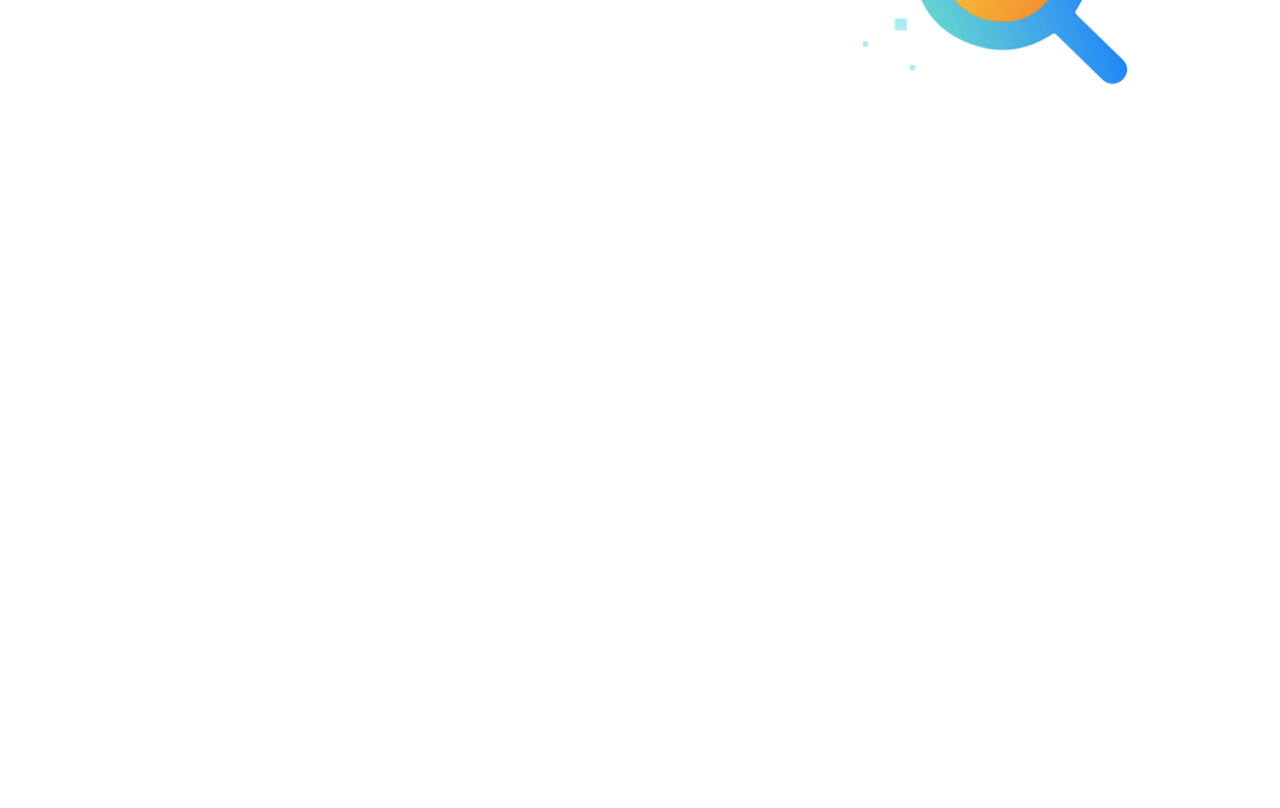
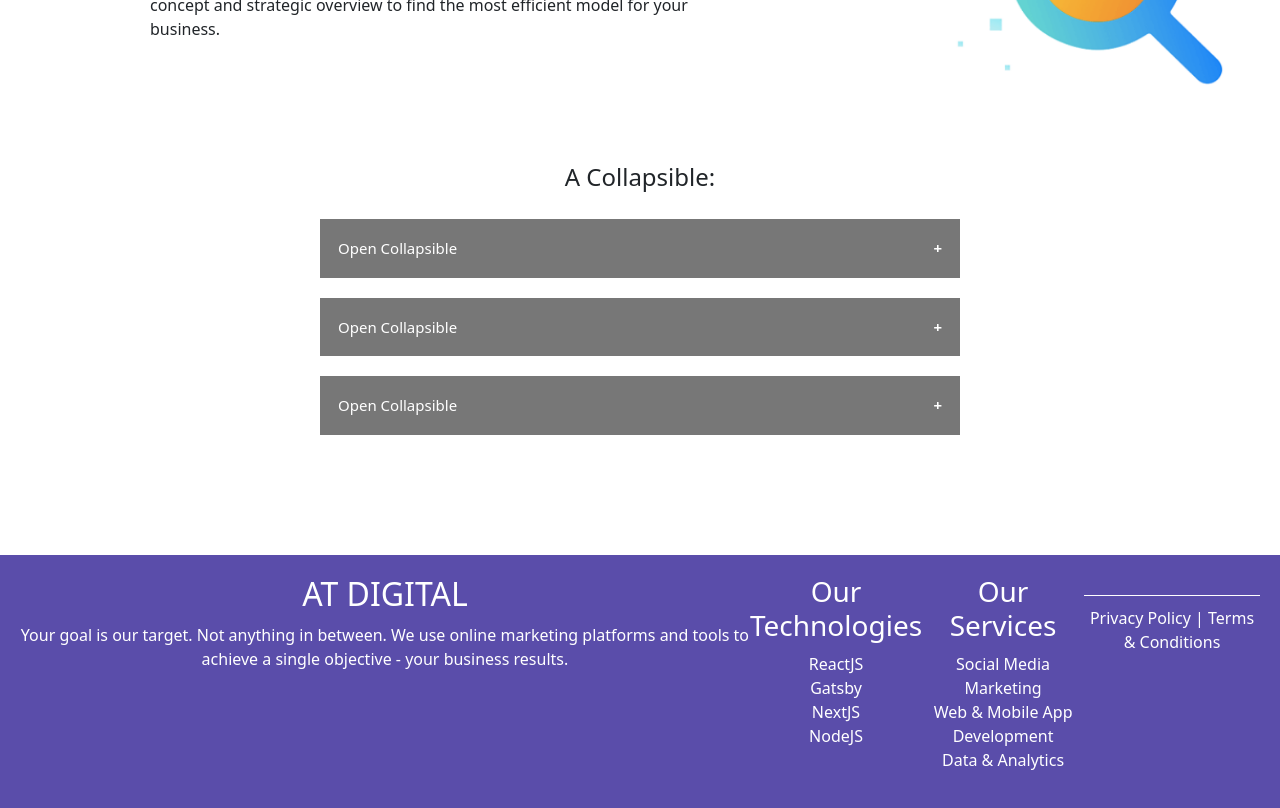
Before and after one commit to IT21284816/AT-Digital_React-Web-Page, a React (Create React App) app: page / in a window 1280 px wide. Shown: the part 1620-2428 px from the top of the page. Before the commit the page ends 1759 px from the top, so only its background shows below. Built offline with nearby package versions, Linux system fonts and the light colour scheme.

Commit message:
initial commit

```diff
--- a/package.json
+++ b/package.json
@@ -3,12 +3,16 @@
   "version": "0.1.0",
   "private": true,
   "dependencies": {
+    "@emotion/react": "^11.11.4",
+    "@emotion/styled": "^11.11.5",
+    "@mui/material": "^5.15.15",
     "@testing-library/jest-dom": "^5.17.0",
     "@testing-library/react": "^13.4.0",
     "@testing-library/user-event": "^13.5.0",
     "bootstrap": "^5.3.3",
     "react": "^18.2.0",
     "react-bootstrap": "^2.10.2",
+    "react-collapsible": "^2.10.0",
     "react-dom": "^18.2.0",
     "react-router-dom": "^6.22.3",
     "react-scripts": "5.0.1",
--- a/src/App.css
+++ b/src/App.css
@@ -84,3 +84,43 @@
   .description2 {
     flex: -1;
   }
+
+
+
+  .collapsible {
+    background-color: #777;
+    color: white;
+    cursor: pointer;
+    padding: 18px;
+    width: 50%;
+    border: none;
+    text-align: left;
+    outline: none;
+    font-size: 15px;
+    margin-top: 20px;
+  }
+
+  .active, .collapsible:hover {
+    background-color: #555;
+  }
+
+  .collapsible:after {
+    content: '\002B';
+    color: white;
+    font-weight: bold;
+    float: right;
+    margin-left: 5px;
+  }
+
+  .active:after {
+    content: "\2212";
+  }
+
+  .content {
+    padding: 0 18px;
+    max-height: 0;
+    overflow: hidden;
+    transition: max-height 0.2s ease-out;
+    background-color: #f1f1f1;
+    width: 50%;
+  }
--- a/src/App.js
+++ b/src/App.js
@@ -1,13 +1,36 @@
-import React from 'react';
+import React, { useEffect } from 'react';
 import './App.css';
-import './AppMobile.css'
+import './AppMobile.css';
 import Navbar from './navbar';
+import Footer from './Footer';
 import homepageImage from './images/Hero Image.png';
 import newImage from './images/image 2.png';
 import newImage1 from './images/image 1.png';
 
 function App() {
+  useEffect(() => {
+    const coll = document.getElementsByClassName("collapsible");
+    const toggleCollapsible = function() {
+      this.classList.toggle("active");
+      const content = this.nextElementSibling;
+      if (content.style.maxHeight) {
+        content.style.maxHeight = null;
+      } else {
+        content.style.maxHeight = content.scrollHeight + "px";
+      }
+    };
+    for (let i = 0; i < coll.length; i++) {
+      coll[i].addEventListener("click", toggleCollapsible);
+    }
+    return () => {
+      for (let i = 0; i < coll.length; i++) {
+        coll[i].removeEventListener("click", toggleCollapsible);
+      }
+    };
+  }, []);
+
   return (
+    <>
       <div className="App">
         <Navbar />
         <header className="App-header">
@@ -24,20 +47,40 @@ function App() {
           <img src={newImage} alt="New Image" />
           <div className="description1">
             <h3>Web & Mobile App Development</h3>
-            <p>Description of the new image goes here.</p>
+            <p>Your web and mobile Apps are pieces of the puzzle to grow your business. We use frameworks which tailor content and engagement methods to respond to different intents shown by your potential customers who interact with your business online.</p>
             {/* Additional description content */}
           </div>
         </div>
         <div className="image-description-container2">
           <div className="description2">
             <h3>Digital Strategy Consulting</h3>
-            <p>Description of the new image goes here.</p>
+            <p>Your digital strategy should complement the overall marketing strategy of the company. In online marketing, each component will never work in isolation and every business needs a different mix. We provide a clear concept and strategic overview to find the most efficient model for your business.</p>
             {/* Additional description content */}
           </div>
           <img src={newImage1} alt="New Image" />
-
         </div>
       </div>
+      <center><div>
+      <br></br>
+        <h4>A Collapsible:</h4>
+        <button className="collapsible">Open Collapsible</button>
+        <div className="content">
+          <p>Lorem ipsum dolor sit amet, consectetur adipisicing elit, sed do eiusmod tempor incididunt ut labore et dolore magna aliqua. Ut enim ad minim veniam, quis nostrud exercitation ullamco laboris nisi ut aliquip ex ea commodo consequat.</p>
+        </div>
+
+        <button className="collapsible">Open Collapsible</button>
+        <div className="content">
+          <p>Lorem ipsum dolor sit amet, consectetur adipisicing elit, sed do eiusmod tempor incididunt ut labore et dolore magna aliqua. Ut enim ad minim veniam, quis nostrud exercitation ullamco laboris nisi ut aliquip ex ea commodo consequat.</p>
+        </div>
+
+        <button className="collapsible">Open Collapsible</button>
+        <div className="content">
+          <p>Lorem ipsum dolor sit amet, consectetur adipisicing elit, sed do eiusmod tempor incididunt ut labore et dolore magna aliqua. Ut enim ad minim veniam, quis nostrud exercitation ullamco laboris nisi ut aliquip ex ea commodo consequat.</p>
+        </div>
+      </div></center>
+      <br></br><br></br><br></br><br></br><br></br>
+      <Footer/>
+    </>
   );
 }
 
--- /dev/null
+++ b/src/Footer.css
@@ -0,0 +1,27 @@
+/* Footer.css */
+.footer {
+    background-color: #5a4daa;
+    color: white;
+    padding: 20px;
+    text-align: center;
+  }
+
+  .footer-content {
+    display: flex;
+    justify-content: space-around;
+  }
+
+  .footer-section h2, .footer-section h3 {
+    margin-bottom: 10px;
+  }
+
+  .footer-section ul {
+    list-style: none;
+    padding: 0;
+  }
+
+  .footer-links {
+    margin-top: 20px;
+    border-top: 1px solid white;
+    padding-top: 10px;
+  }
--- /dev/null
+++ b/src/Footer.js
@@ -0,0 +1,33 @@
+// Footer.js
+import React from 'react';
+import './Footer.css';
+
+function Footer() {
+  return (
+    <footer className="footer">
+      <div className="footer-content">
+        <div className="footer-section">
+          <h2>AT DIGITAL</h2>
+          <p>Your goal is our target. Not anything in between. We use online marketing platforms and tools to achieve a single objective - your business results.</p>
+        </div>
+        <div className="footer-section">
+          <h3>Our Technologies</h3>
+          <ul>
+            {['ReactJS', 'Gatsby', 'NextJS', 'NodeJS'].map(tech => <li key={tech}>{tech}</li>)}
+          </ul>
+        </div>
+        <div className="footer-section">
+          <h3>Our Services</h3>
+          <ul>
+            {['Social Media Marketing', 'Web & Mobile App Development', 'Data & Analytics'].map(service => <li key={service}>{service}</li>)}
+          </ul>
+        </div>
+        <div className="footer-links">
+          Privacy Policy | Terms & Conditions
+        </div>
+      </div>
+    </footer>
+  );
+}
+
+export default Footer;
```
Also changed, not shown: 1 other file (tests, documents, lock files or other folders). Lines whose indentation alone changed are shown as unchanged.
